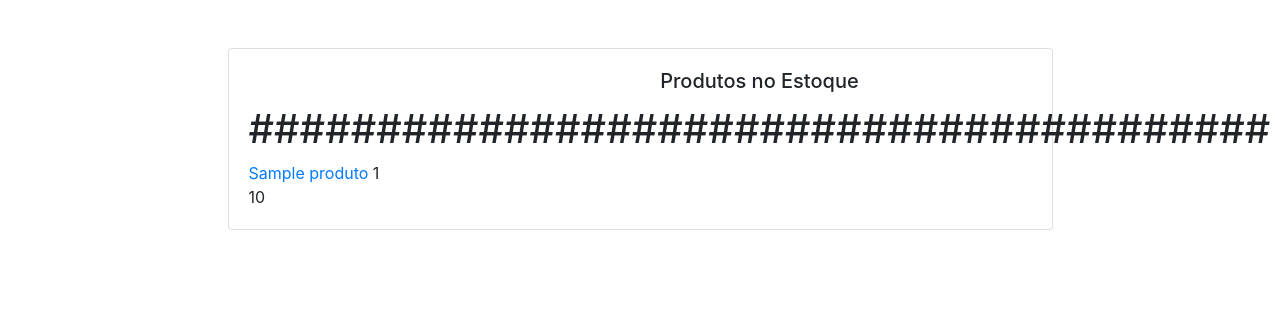
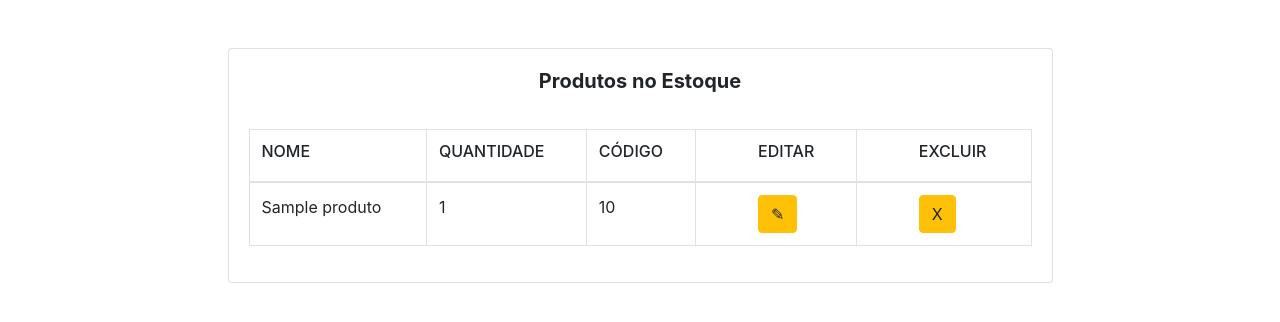
Before and after one commit to LucasDosAnjos0804/PetShopSysProject, a Django app: page /listEstoque/ in a window 1280 px wide. Shown: the top 322 px of the page. Run offline with Django 3.2, Linux system fonts and the light colour scheme; tables that the repository leaves empty hold one stand-in row (values such as "Sample post"); some libraries are stand-ins or nearby versions.

Commit message:
EXCLUIR IMPLEMENTADO

```diff
--- a/petshopsys/petshopsys_app/templates/petshopsys_app/Gerente/Cads/list_Caixa.html
+++ b/petshopsys/petshopsys_app/templates/petshopsys_app/Gerente/Cads/list_Caixa.html
@@ -28,7 +28,7 @@
                     <tr>
                       <th><h6>NOME</h6></th>
                       <th><h6>CPF</h6></th>
-                      <th><h6><a style="margin-left: 50px;">EDITAR</a></h6></th>
+                      <th><h6><a style="margin-left: 50px;">EDITAR</a></h6></th>                      <th><h6><a style="margin-left: 50px;">EXCLUIR</a></h6></th>
                     </tr>
                 </thead>
                 <tbody>
@@ -37,6 +37,10 @@
                       <td><a>{{ x.nome }}</td>
                       <td><a> {{x.cpf}}</a></td>
                       <td><a href="{% url 'EditCaixa' pk=x.pk %}" class="btn btn-warning" style="margin-left: 50px;">✎</a></td>
+
+                      <!-- Meu botao de excluir perdoe-me -->
+                      <td><a href="{% url 'DelCaixa' pk=x.pk %}" class="btn btn-warning" style="margin-left: 50px;">X</a></td>
+                      <!-- Meu botao de excluir perdoe-me -->
                     </tr>
                   {% endfor %}
                 </tbody>
--- a/petshopsys/petshopsys_app/templates/petshopsys_app/Gerente/Cads/list_Cliente.html
+++ b/petshopsys/petshopsys_app/templates/petshopsys_app/Gerente/Cads/list_Cliente.html
@@ -29,6 +29,8 @@
                       <th><h6>NOME</h6></th>
                       <th><h6>CPF</h6></th>
                       <th><h6><a style="margin-left: 50px;">EDITAR</a></h6></th>
+                      <th><h6><a style="margin-left: 50px;">EXCLUIR</a></h6></th>
+
                     </tr>
                 </thead>
                 <tbody>
@@ -37,6 +39,9 @@
                       <td><a>{{ c.nome }}</td>
                       <td><a>{{ c.cpf }}</a></td>
                       <td><a href="{% url 'EditCliente' pk=c.pk %}" class="btn btn-warning" style="margin-left: 50px;">✎</a></td>
+                      <!-- Meu botao de excluir perdoe-me -->
+                      <td><a href="{% url 'DelCliente' pk=c.pk %}" class="btn btn-warning" style="margin-left: 50px;">X</a></td>
+                      <!-- Meu botao de excluir perdoe-me -->
                     </tr>
                   {% endfor %}
                 </tbody>
--- a/petshopsys/petshopsys_app/templates/petshopsys_app/Gerente/Cads/list_Estoque.html
+++ b/petshopsys/petshopsys_app/templates/petshopsys_app/Gerente/Cads/list_Estoque.html
@@ -19,16 +19,38 @@
              <!-- Background image for card set in CSS! -->
           </div>
           <div class="card-body">
-            <h5 class="card-title text-center">Produtos no Estoque</h5>
 
-            <!-- Comeca aki ##################################################33 -->
-            {% for x in estoque %}
-              <h1>########################################</h1>
-              <a href="{% url 'EditEstoque' pk=x.pk %}">{{ x.cod_produto }}</a>
-              {{x.pk}}<br><!-- Isso que é o código de barras ;) -->
-              {{x.quantidade}}
-            {% endfor %}
-            <!-- Termina aki #########################333######### -->
+              <h5 class="card-title text-center"><b>Produtos no Estoque</b></h5>
+              <br>
+              <table class="table table-bordered">
+
+                  <thead>
+                      <tr>
+                        <th><h6>NOME</h6></th>
+                        <th><h6>QUANTIDADE</h6></th>
+                        <th><h6>CÓDIGO</h6></th>
+                        <th><h6><a style="margin-left: 50px;">EDITAR</a></h6></th>
+                        <th><h6><a style="margin-left: 50px;">EXCLUIR</a></h6></th>
+                      </tr>
+                  </thead>
+                  <tbody>
+                    {% for x in estoque %}
+                      <tr>
+                        <td><a>{{ x.cod_produto }}</td>
+                        <td>{{x.pk}}</td>
+                        <td>{{x.quantidade}}</td>
+
+                        <td><a href="{% url 'EditEstoque' pk=x.pk %}" class="btn btn-warning" style="margin-left: 50px;">✎</a></td>
+
+                        <!-- Meu botao de excluir perdoe-me -->
+                        <td><a href="{% url 'DelEstoque' pk=x.pk %}" class="btn btn-warning" style="margin-left: 50px;">X</a></td>
+                        <!-- Meu botao de excluir perdoe-me -->
+
+                      </tr>
+                    {% endfor %}
+                  </tbody>
+
+              </table>
 
           </div>
         </div>
--- a/petshopsys/petshopsys_app/templates/petshopsys_app/Gerente/Cads/list_Gerente.html
+++ b/petshopsys/petshopsys_app/templates/petshopsys_app/Gerente/Cads/list_Gerente.html
@@ -29,6 +29,8 @@
                       <th><h6>NOME</h6></th>
                       <th><h6>CPF</h6></th>
                       <th><h6><a style="margin-left: 50px;">EDITAR</a></h6></th>
+                      <th><h6><a style="margin-left: 50px;">EXCLUIR</a></h6></th>
+
                     </tr>
                 </thead>
                 <tbody>
@@ -37,6 +39,10 @@
                       <td><a>{{ x.nome }}</td>
                       <td><a> {{x.cpf}}</a></td>
                       <td><a href="{% url 'EditGerente' pk=x.pk %}" class="btn btn-warning" style="margin-left: 50px;">✎</a></td>
+
+                      <!-- Meu botao de excluir perdoe-me -->
+                      <td><a href="{% url 'DelGerente' pk=x.pk %}" class="btn btn-warning" style="margin-left: 50px;">X</a></td>
+                      <!-- Meu botao de excluir perdoe-me -->
                     </tr>
                   {% endfor %}
                 </tbody>
--- a/petshopsys/petshopsys_app/templates/petshopsys_app/Gerente/Cads/list_Produto.html
+++ b/petshopsys/petshopsys_app/templates/petshopsys_app/Gerente/Cads/list_Produto.html
@@ -29,6 +29,8 @@
                       <th><h6>NOME</h6></th>
                       <th><h6>FORNECEDOR</h6></th>
                       <th><h6><a style="margin-left: 50px;">EDITAR</a></h6></th>
+                      <th><h6><a style="margin-left: 50px;">EXCLUIR</a></h6></th>
+
                     </tr>
                 </thead>
                 <tbody>
@@ -37,6 +39,9 @@
                       <td><a>{{p.nome }}</td>
                       <td><a> {{p.cod_fornecedor}}</a></td>
                       <td><a href="{% url 'EditProduto' pk=p.pk %}" class="btn btn-warning" style="margin-left: 50px;">✎</a></td>
+                      <!-- Meu botao de excluir perdoe-me -->
+                      <td><a href="{% url 'DelProduto' pk=p.pk %}" class="btn btn-warning" style="margin-left: 50px;">X</a></td>
+                      <!-- Meu botao de excluir perdoe-me -->
                     </tr>
                   {% endfor %}
                 </tbody>
--- a/petshopsys/petshopsys_app/templates/petshopsys_app/Gerente/Cads/list_Veterinario.html
+++ b/petshopsys/petshopsys_app/templates/petshopsys_app/Gerente/Cads/list_Veterinario.html
@@ -29,6 +29,7 @@
                       <th><h6>NOME</h6></th>
                       <th><h6>CPF</h6></th>
                       <th><h6><a style="margin-left: 50px;">EDITAR</a></h6></th>
+                      <th><h6><a style="margin-left: 50px;">EXCLUIR</a></h6></th>
                     </tr>
                 </thead>
                 <tbody>
@@ -37,6 +38,10 @@
                       <td><a>{{ x.nome }}</td>
                       <td><a> {{x.cpf}}</a></td>
                       <td><a href="{% url 'EditVeterinario' pk=x.pk %}" class="btn btn-warning" style="margin-left: 50px;">✎</a></td>
+
+                      <!-- Meu botao de excluir perdoe-me -->
+                      <td><a href="{% url 'DelVeterinario' pk=x.pk %}" class="btn btn-warning" style="margin-left: 50px;">X</a></td>
+                      <!-- Meu botao de excluir perdoe-me -->
                     </tr>
                   {% endfor %}
                 </tbody>
--- a/petshopsys/petshopsys_app/urls.py
+++ b/petshopsys/petshopsys_app/urls.py
@@ -22,10 +22,14 @@ urlpatterns = [
     path('cadServico/',views.cadServico,name='CadServico'),
     path('listServico/',views.listServico,name='ListServico'),
     path('editServico/<int:pk>',views.editServico,name='EditServico'),
+    path('delServico/<int:pk>',views.delServico,name='DelServico'),
+
 
     path('cadCliente/',views.cadCliente,name='CadCliente'),
     path('listCliente/',views.listCliente,name='ListCliente'),
     path('editCliente/<int:pk>',views.editCliente,name='EditCliente'),
+    path('delCliente/<int:pk>',views.delCliente,name='DelCliente'),
+
 
     path('cadPet/',views.cadPet,name='CadPet'),
     path('listPet/',views.listPet,name='ListPet'),
@@ -36,22 +40,32 @@ urlpatterns = [
     path('cadProduto/',views.cadProduto,name='CadProduto'),
     path('listProduto/',views.listProduto,name='ListProduto'),
     path('editProduto/<int:pk>',views.editProduto,name='EditProduto'),
+    path('delProduto/<int:pk>',views.delProduto,name='DelProduto'),
+
 
     path('CadFuncionario/',views.cadFuncionario,name='CadFuncionario'),
 
     path('cadGerente/',views.cadGerente,name='CadGerente'),
     path('listGerente/',views.listGerente,name='ListGerente'),
     path('editGerente/<int:pk>',views.editGerente,name='EditGerente'),
+    path('delGerente/<int:pk>',views.delGerente,name='DelGerente'),
+
 
     path('cadVeterinario/',views.cadVeterinario,name='CadVeterinario'),
     path('listVeterinario/',views.listVeterinario,name='ListVeterinario'),
     path('editVeterinario/<int:pk>',views.editVeterinario,name='EditVeterinario'),
+    path('delVeterinario/<int:pk>',views.delVeterinario,name='DelVeterinario'),
+
 
     path('cadCaixa/',views.cadCaixa,name='CadCaixa'),
     path('listCaixa/',views.listCaixa,name='ListCaixa'),
     path('editCaixa/<int:pk>',views.editCaixa,name='EditCaixa'),
+    path('delCaixa/<int:pk>',views.delCaixa,name='DelCaixa'),
+
 
     path('cadEstoque/',views.cadEstoque,name='CadEstoque'),
     path('listEstoque/',views.listEstoque,name='ListEstoque'),
     path('editEstoque/<int:pk>',views.editEstoque,name='EditEstoque'),
+    path('delEstoque/<int:pk>',views.delEstoque,name='DelEstoque'),
+
 ]
--- a/petshopsys/petshopsys_app/views.py
+++ b/petshopsys/petshopsys_app/views.py
@@ -194,6 +194,12 @@ def listServico(request):
     #retorna render, funcao http, o diretorio do tamplate, mensagem ao template
     return render(request,'petshopsys_app/Gerente/Cads/list_Servico.html',{'servicos':servicos})
 
+def delServico(request,pk):
+    #busca os dados
+    servico = Servico.objects.filter(pk=pk).delete()
+    #retorna render, funcao http, o diretorio do tamplate, mensagem ao template
+    return redirect('ListServico')
+
 ####################################################################################
 
 def cadCliente(request):
@@ -228,7 +234,11 @@ def listCliente(request):
     #retorna render, funcao http, o diretorio do tamplate, mensagem ao template
     return render(request,'petshopsys_app/Gerente/Cads/list_Cliente.html',{'clientes':clientes})
 
-
+def delCliente(request,pk):
+    #busca os dados
+    cliente = Cliente.objects.filter(pk=pk).delete()
+    #retorna render, funcao http, o diretorio do tamplate, mensagem ao template
+    return redirect('ListCliente')
 ###########################################################################################
 
 def cadPet(request):
@@ -269,6 +279,7 @@ def delPet(request,pk):
 
     #retorna render, funcao http, o diretorio do tamplate, mensagem ao template
     return redirect('ListPet')
+
 ###############################################################################
 
 def cadProduto(request):
@@ -301,7 +312,11 @@ def listProduto(request):
     #retorna render, funcao http, o diretorio do tamplate, mensagem ao template
     return render(request,'petshopsys_app/Gerente/Cads/list_Produto.html',{'produtos':produtos})
 
-
+def delProduto(request,pk):
+    #busca os dados
+    produto = Produto.objects.filter(pk=pk).delete()
+    #retorna render, funcao http, o diretorio do tamplate, mensagem ao template
+    return redirect('ListProduto')
 ###############################################################################
 
 def cadFuncionario (request):
@@ -338,6 +353,12 @@ def listGerente(request):
     #retorna render, funcao http, o diretorio do tamplate, mensagem ao template
     return render(request,'petshopsys_app/Gerente/Cads/list_Gerente.html',{'gerentes':gerentes})
 
+def delGerente(request,pk):
+    #busca os dados
+    gerente = Gerente.objects.filter(pk=pk).delete()
+    #retorna render, funcao http, o diretorio do tamplate, mensagem ao template
+    return redirect('ListGerente')
+
 ################################################################################################
 
 def cadVeterinario(request):
@@ -370,6 +391,11 @@ def listVeterinario(request):
     #retorna render, funcao http, o diretorio do tamplate, mensagem ao template
     return render(request,'petshopsys_app/Gerente/Cads/list_Veterinario.html',{'veterinarios':veterinarios})
 
+def delVeterinario(request,pk):
+    #busca os dados
+    veterinario = Veterinario.objects.filter(pk=pk).delete()
+    #retorna render, funcao http, o diretorio do tamplate, mensagem ao template
+    return redirect('ListVeterinario')
 ################################################################################################
 
 def cadCaixa(request):
@@ -402,6 +428,11 @@ def listCaixa(request):
     #retorna render, funcao http, o diretorio do tamplate, mensagem ao template
     return render(request,'petshopsys_app/Gerente/Cads/list_Caixa.html',{'caixas':caixas})
 
+def delCaixa(request,pk):
+    #busca os dados
+    caixa = Caixa.objects.filter(pk=pk).delete()
+    #retorna render, funcao http, o diretorio do tamplate, mensagem ao template
+    return redirect('ListCaixa')
 ################################################################################################
 
 def cadEstoque(request):
@@ -433,3 +464,9 @@ def listEstoque(request):
 
     #retorna render, funcao http, o diretorio do tamplate, mensagem ao template
     return render(request,'petshopsys_app/Gerente/Cads/list_Estoque.html',{'estoque':estoque})
+
+def delEstoque(request,pk):
+    #busca os dados
+    estoque = Estoque.objects.filter(pk=pk).delete()
+    #retorna render, funcao http, o diretorio do tamplate, mensagem ao template
+    return redirect('ListEstoque')
```
Also changed, not shown: petshopsys/petshopsys_app/templates/petshopsys_app/Gerente/Cads/list_Servico.html (+8 -1 lines).
